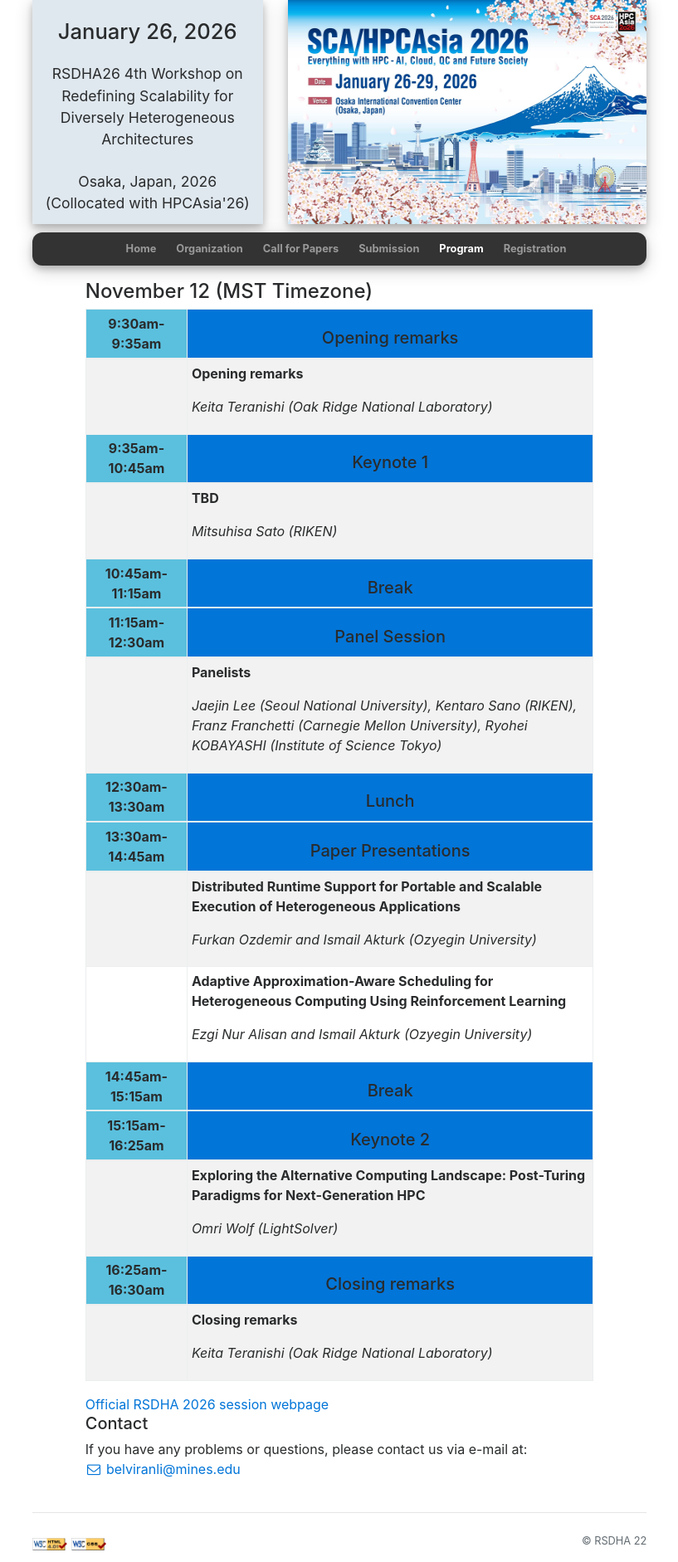
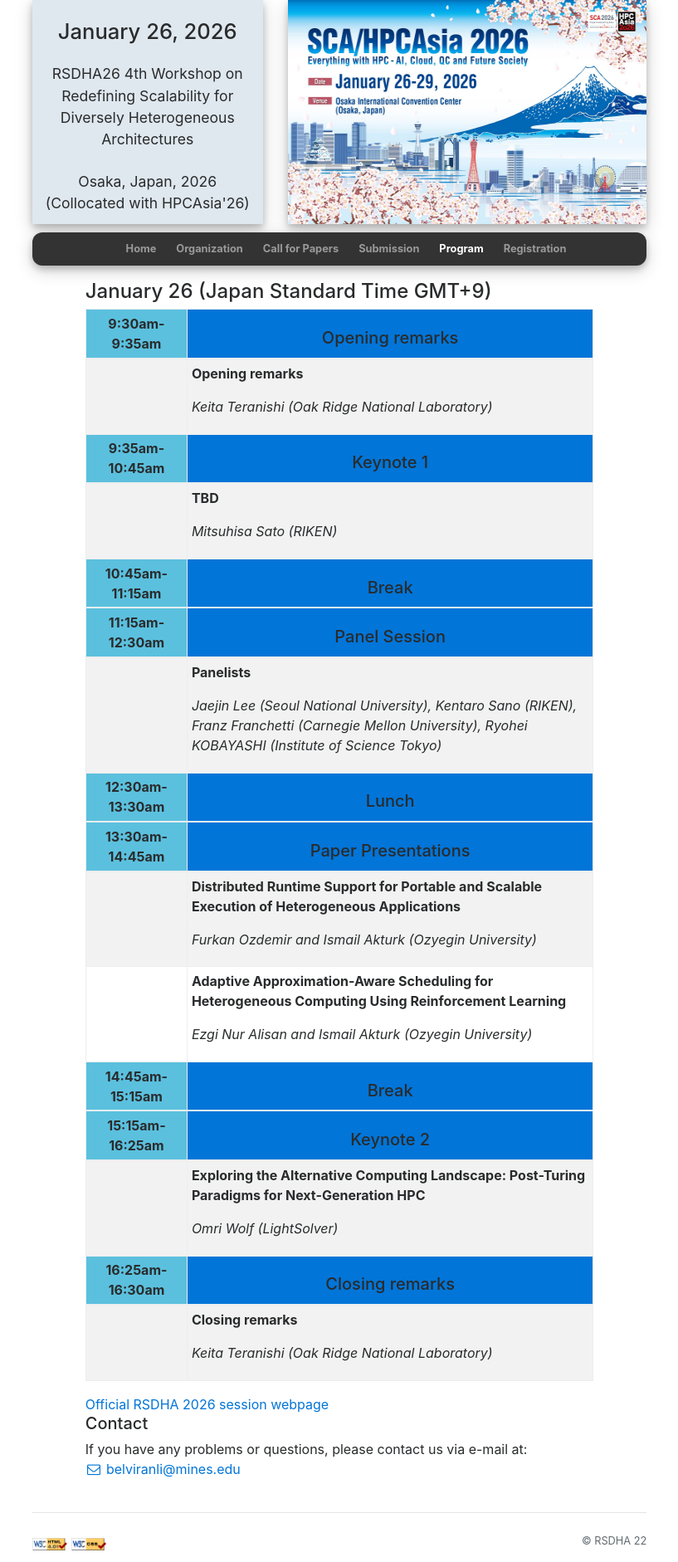
Before and after one commit to hpsslab/rsdha-26, a Jekyll site: the page built from program.html, in a window 1280 px wide. Shown: the whole page at 83% size, without its empty margins (231-1048 px from the left). Built offline with Jekyll 4.4.1, drawn with Linux system fonts in a browser that asks for light colours; nearby versions of some CDN libraries.

Commit message:
Update schedule date and timezone information

```diff
--- a/_data/schedule.yml
+++ b/_data/schedule.yml
@@ -1,5 +1,5 @@
-- date: "2023-11-19"
-  dateReadable: "November 12 (MST Timezone)"
+- date: "2026-1-26"
+  dateReadable: "January 26 (Japan Standard Time GMT+9)"
   timeslots:
   - startTime: "9:30am"
     endTime: "9:35am"
```
